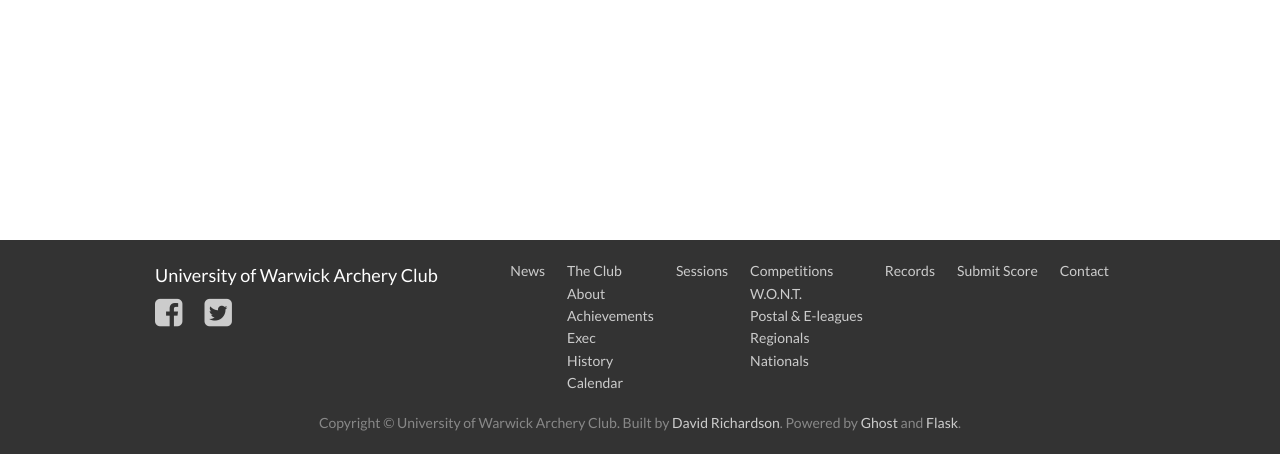
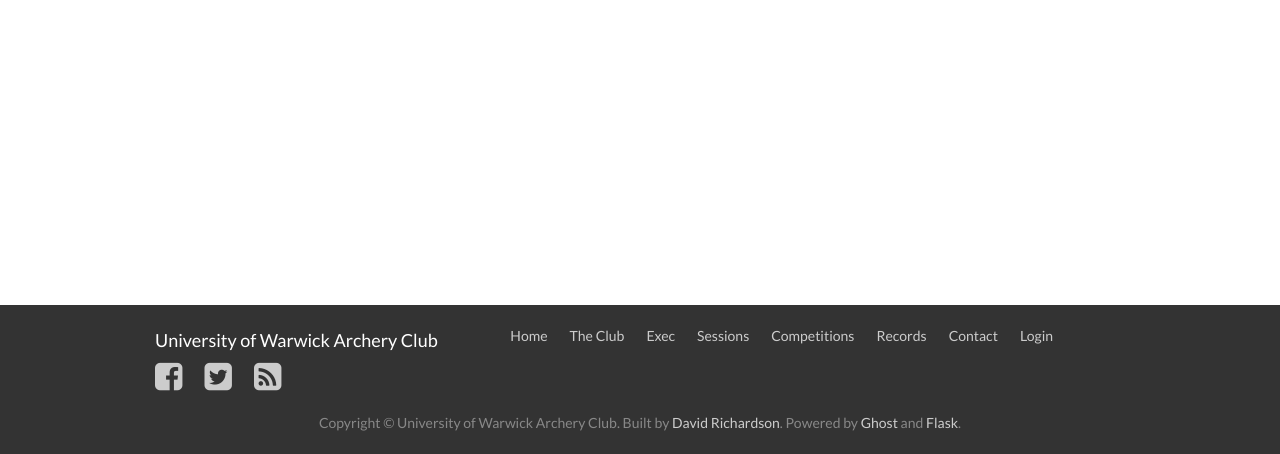
Before and after one commit to WarwickArcheryClub/uwac-records, a Flask app: page /records/admin/login in a window 1280 px wide. Shown: the part 346-800 px from the top of the page. Run offline with Flask 2, Linux system fonts and the light colour scheme; some libraries are stand-ins or nearby versions.

Commit message:
Add login/logout links & logout functionality
Closes #22

```diff
--- a/app/mod_admin/controllers.py
+++ b/app/mod_admin/controllers.py
@@ -3,7 +3,7 @@ from time import strptime, mktime
 from datetime import date
 
 from flask import Blueprint, render_template, request, redirect, url_for, flash
-from flask_login import login_required, login_user, current_user
+from flask_login import login_required, login_user, current_user, logout_user
 from flask_mail import Message
 from app.mod_site.controllers import is_integer, is_date, is_category, category_map
 from app.models import Users, QueuedScores, Scores, NewArchers, Archers, BowTypes, Rounds, Events
@@ -11,6 +11,8 @@ from app import app, db, mail
 from genderize import Genderize
 import requests
 import bcrypt
+
+
 
 
 # Use the C ElementTree implementation where possible
@@ -382,6 +384,14 @@ def login():
     return render_template('admin/login.html')
 
 
+@mod_admin.route('/logout', methods=['GET'])
+@login_required
+def logout():
+    logout_user()
+
+    return redirect(url_for('site.home'))
+
+
 @mod_admin.route('/authenticate', methods=['POST'])
 def authenticate():
     try:
--- a/app/templates/base.html
+++ b/app/templates/base.html
@@ -49,36 +49,26 @@
         <div class="small-12 large-4 columns">
             <h5>University of Warwick Archery Club</h5>
             <ul class="social-list">
-                <li><a href="#"><span class="fa fa-facebook-square fa-2x"></span></a></li>
-                <li><a href="#"><span class="fa fa-twitter-square fa-2x"></span></a></li>
+                <li><a href="https://www.facebook.com/universityofwarwickarcheryclub"><span
+                        class="fa fa-facebook-square fa-2x"></span></a></li>
+                <li><a href="https://twitter.com/uwacfeed"><span class="fa fa-twitter-square fa-2x"></span></a></li>
+                <li><a href="{{ config['SITE_URL'] }}/rss/"><span class="fa fa-rss-square fa-2x"></span></a></li>
             </ul>
         </div>
         <div class="small-12 large-8 columns">
             <ul class="sitemap-list">
-                <li><a href="#">News</a></li>
-                <li>
-                    <a href="#">The Club</a>
-                    <ul class="no-bullet">
-                        <li><a href="#">About</a></li>
-                        <li><a href="#">Achievements</a></li>
-                        <li><a href="#">Exec</a></li>
-                        <li><a href="#">History</a></li>
-                        <li><a href="#">Calendar</a></li>
-                    </ul>
-                </li>
-                <li><a href="#">Sessions</a></li>
-                <li>
-                    <a href="#">Competitions</a>
-                    <ul class="no-bullet">
-                        <li><a href="#">W.O.N.T.</a></li>
-                        <li><a href="#">Postal &amp; E-leagues</a></li>
-                        <li><a href="#">Regionals</a></li>
-                        <li><a href="#">Nationals</a></li>
-                    </ul>
-                </li>
-                <li><a href="#">Records</a></li>
-                <li><a href="#">Submit Score</a></li>
-                <li><a href="#">Contact</a></li>
+                <li><a href="{{ config['SITE_URL'] }}/">Home</a></li>
+                <li><a href="{{ config['SITE_URL'] }}/the-club">The Club</a></li>
+                <li><a href="{{ config['SITE_URL'] }}/exec">Exec</a></li>
+                <li><a href="{{ config['SITE_URL'] }}/sessions">Sessions</a></li>
+                <li><a href="{{ config['SITE_URL'] }}/competitions">Competitions</a></li>
+                <li><a href="{{ url_for('site.home') }}">Records</a></li>
+                <li><a href="{{ config['SITE_URL'] }}/contact">Contact</a></li>
+                {% if current_user.is_authenticated %}
+                    <li><a href="{{ url_for('admin.logout') }}">Logout</a></li>
+                {% else %}
+                    <li><a href="{{ url_for('admin.login') }}">Login</a></li>
+                {% endif %}
             </ul>
         </div>
     </div>
```
